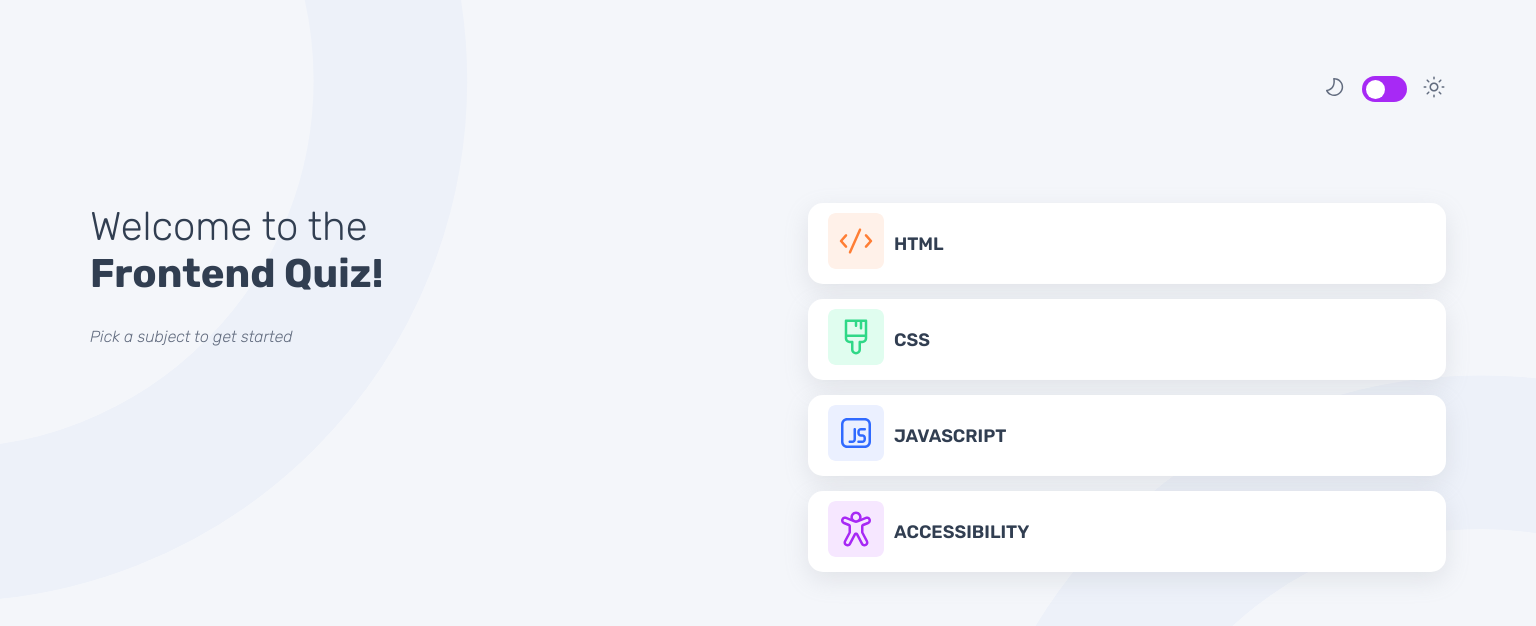
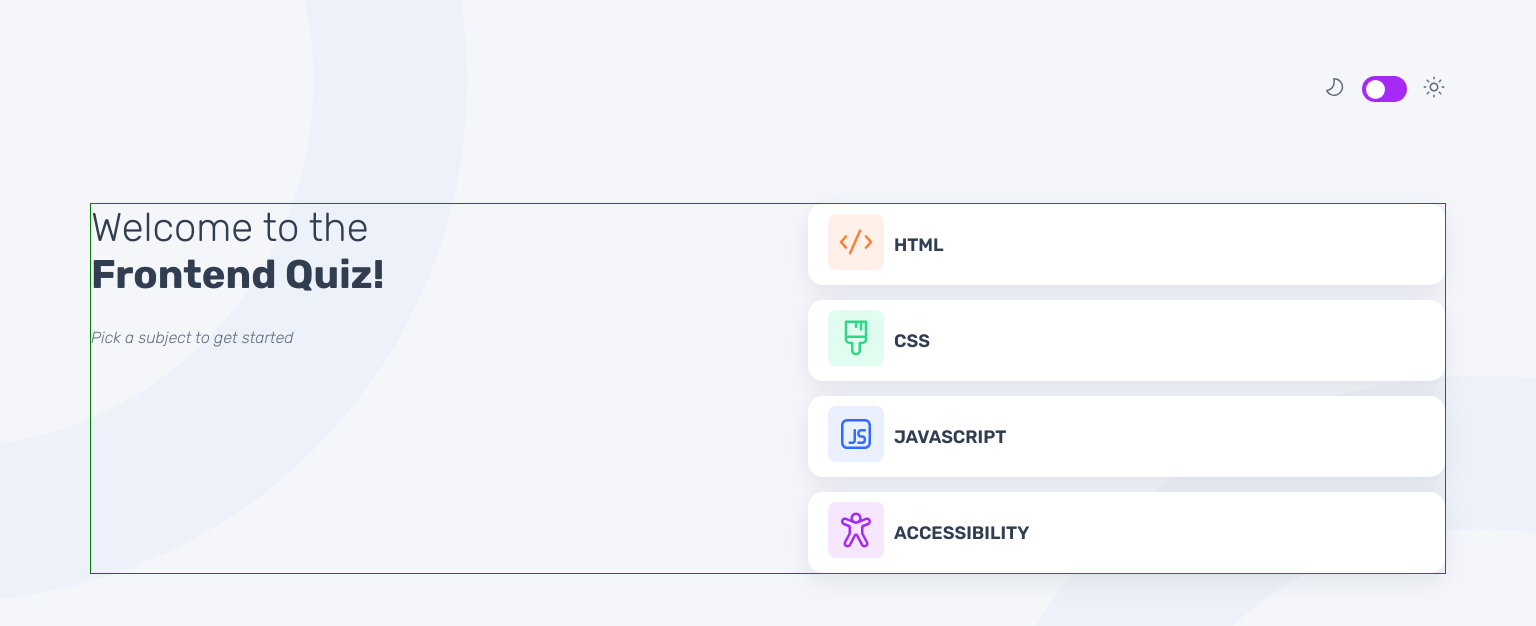
Before and after one commit to JusticeO21/week-4, a React (Vite) app: page / in a window 1536 px wide. Shown: the top 626 px of the page. Built offline with nearby package versions, Linux system fonts and the light colour scheme.

Commit message:
Updated the responsiveness of the ContentContainer component

```diff
--- a/src/components/ContentContainer/ContentContainer.module.css
+++ b/src/components/ContentContainer/ContentContainer.module.css
@@ -14,16 +14,27 @@
     position:relative;
 }
 
-@media  (min-width: 1024px) {
+@media  (min-width: 760px) {
     .container{
-        flex-direction: row;
-        column-gap: 80px;
+        /* flex-direction: row;
+        column-gap: 80px; */
+        margin-top: 120px;
 
     }
 }
 
-@media  (min-width: 1050px) {
+@media  (min-width: 1024px) {
+        .container{
+        flex-direction: row;
+        column-gap: 80px;
+        margin-top: 40px;
+
+    }
+}
+
+@media  (min-width: 1290px) {
     .container{
         margin-top: 100px;
+         border: 1px solid green;
     }
 }
```
